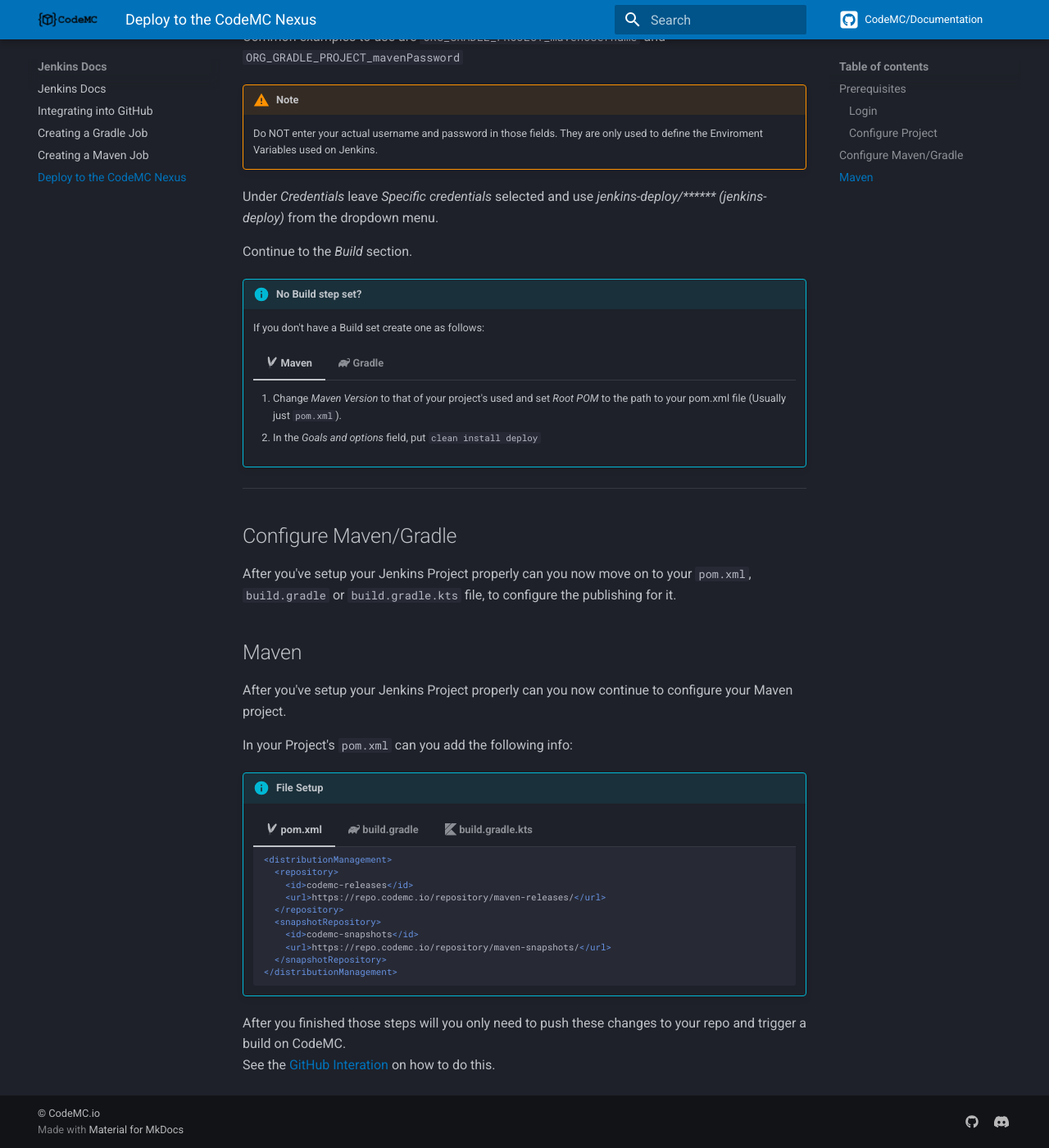
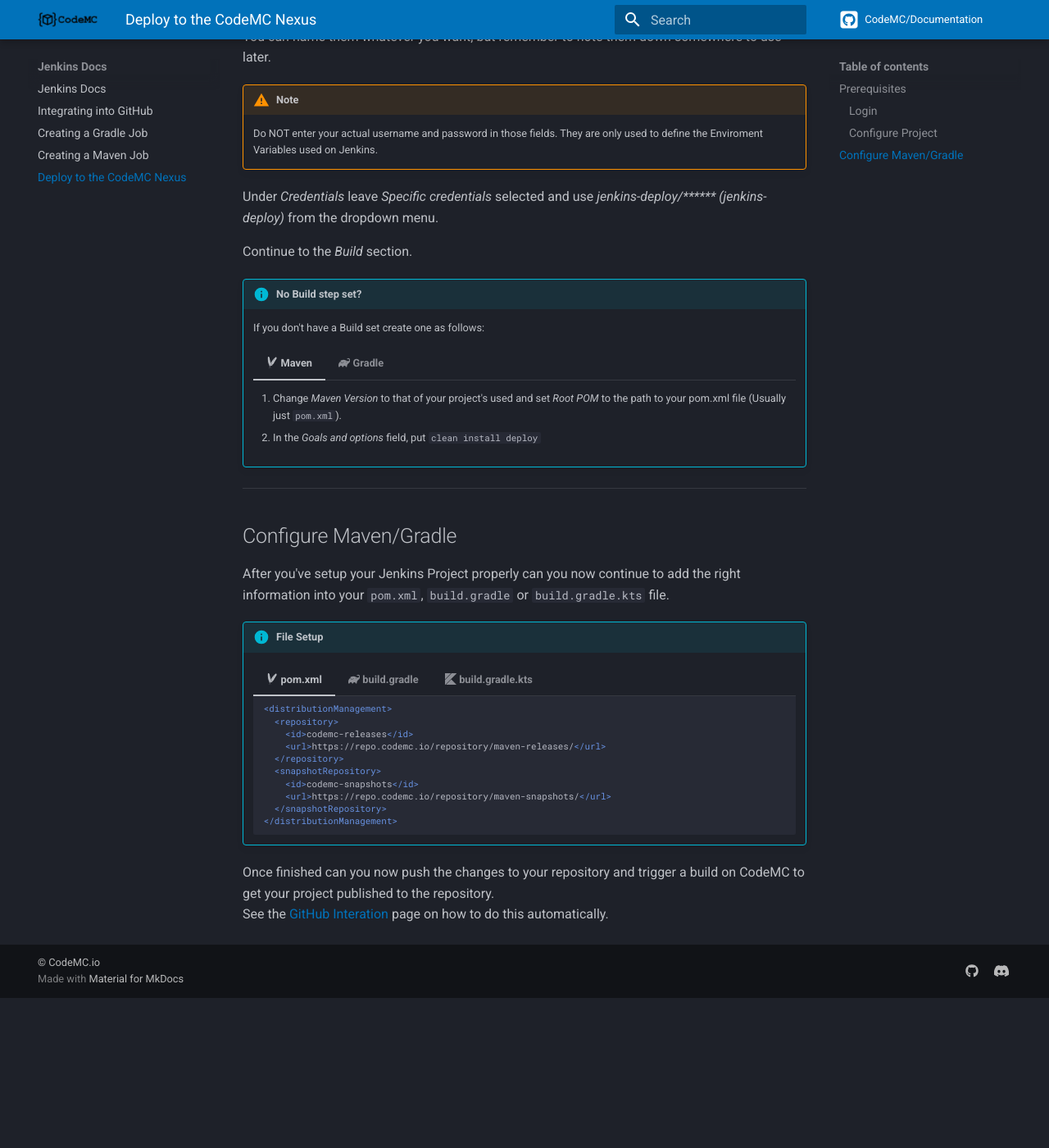
Before and after one commit to CodeMC/Documentation, an MkDocs documentation site: the page built from docs/jenkins/deploy.md, in a window 1280 px wide and 1400 px high, scrolled down 916 px. Shown: the whole window at 82% size. Built offline with MkDocs 1.6.1 and Material for MkDocs 9.7.7, drawn with Linux system fonts in a browser that asks for light colours; comment, search, counter and statistics services are not loaded; after the commit the page ends 2133 px from its top, so only the background shows below that; some of the changed text lies outside the part shown.

Commit message:
Even more corrections

````diff
--- a/docs/jenkins/deploy.md
+++ b/docs/jenkins/deploy.md
@@ -2,11 +2,11 @@
 [source_gradle_kts]: https://github.com/Minecrell/ServerListPlus/blob/ef8cda91cc73a4599c359640c4e97dde9b699649/build.gradle.kts#L146-L178
 
 # Deploying to the CodeMC Nexus
-CodeMC offers you a way to upload your API or project to a nexus, so that other developers can integrate it into their own projects to use.
+CodeMC offers you a way to upload your API or project to a Nexus Repository, so that other developers can integrate it into their own projects to use.
 This page here will explain how you can achieve this.
 
 !!! info "Important"
-    You can only deploy your project to the nexus from within your Jenkins Project.
+    You can only deploy your project to the Nexus from within your Jenkins Project.
     If you try to deploy from outside of it will you receive an "Unauthorized" exception.
 
 ## Prerequisites
@@ -21,7 +21,7 @@ From there, scroll down to the *Build Enviroment* section and click on *Use secr
 
 A new section called *Bindings* should now open. Click the *Add* button and select *Username and password (separated)*.
 You should now see two text fields called *Username Variable* and *Password Variable* respectively. Enter the names for the User and Password Variable that you want to use.
-Common examples to use are `ORG_GRADLE_PROJECT_mavenUsername` and `ORG_GRADLE_PROJECT_mavenPassword`
+You can name them whatever you want, but remember to note them down somewhere to use later.
 
 !!! warning "Note"
     Do NOT enter your actual username and password in those fields. They are only used to define the Enviroment Variables used on Jenkins.
@@ -44,12 +44,7 @@ Continue to the *Build* section.
 
 ----
 ## Configure Maven/Gradle
-After you've setup your Jenkins Project properly can you now move on to your `pom.xml`, `build.gradle` or `build.gradle.kts` file, to configure the publishing for it.
-
-## Maven
-After you've setup your Jenkins Project properly can you now continue to configure your Maven project.
-
-In your Project's `pom.xml` can you add the following info:
+After you've setup your Jenkins Project properly can you now continue to add the right information into your `pom.xml`, `build.gradle` or `build.gradle.kts` file.
 
 !!! info "File Setup"
     === ":brands-maven: pom.xml"
@@ -92,8 +87,10 @@ In your Project's `pom.xml` can you add the following info:
                     def snapshotUrl = "https://repo.codemc.io/repository/maven-snapshots/"
                     def releaseUrl = "https://repo.codemc.io/repository/maven-releases/"
 
+                    // You can use any other check here to set what URL should be used.
                     url = project.version.endsWith("SNAPSHOT") ? snapshotUrl : releaseUrl
 
+                    // ORG_GRADLE_PROJECT_mavenUsername and ORG_GRADLE_PROJECT_mavenPassword are the enviroments you defined before.
                     def mavenUsername = System.getenv("ORG_GRADLE_PROJECT_mavenUsername") ? System.getenv("ORG_GRADLE_PROJECT_mavenUsername") : null
                     def mavenPassword = System.getenv("ORG_GRADLE_PROJECT_mavenPassword") ? System.getenv("ORG_GRADLE_PROJECT_mavenPassword") : null
 
@@ -149,5 +146,5 @@ In your Project's `pom.xml` can you add the following info:
         }
         ```
 
-After you finished those steps will you only need to push these changes to your repo and trigger a build on CodeMC.
-See the [GitHub Interation](../github-integration) on how to do this.
+Once finished can you now push the changes to your repository and trigger a build on CodeMC to get your project published to the repository.
+See the [GitHub Interation](../github-integration) page on how to do this automatically.
````
